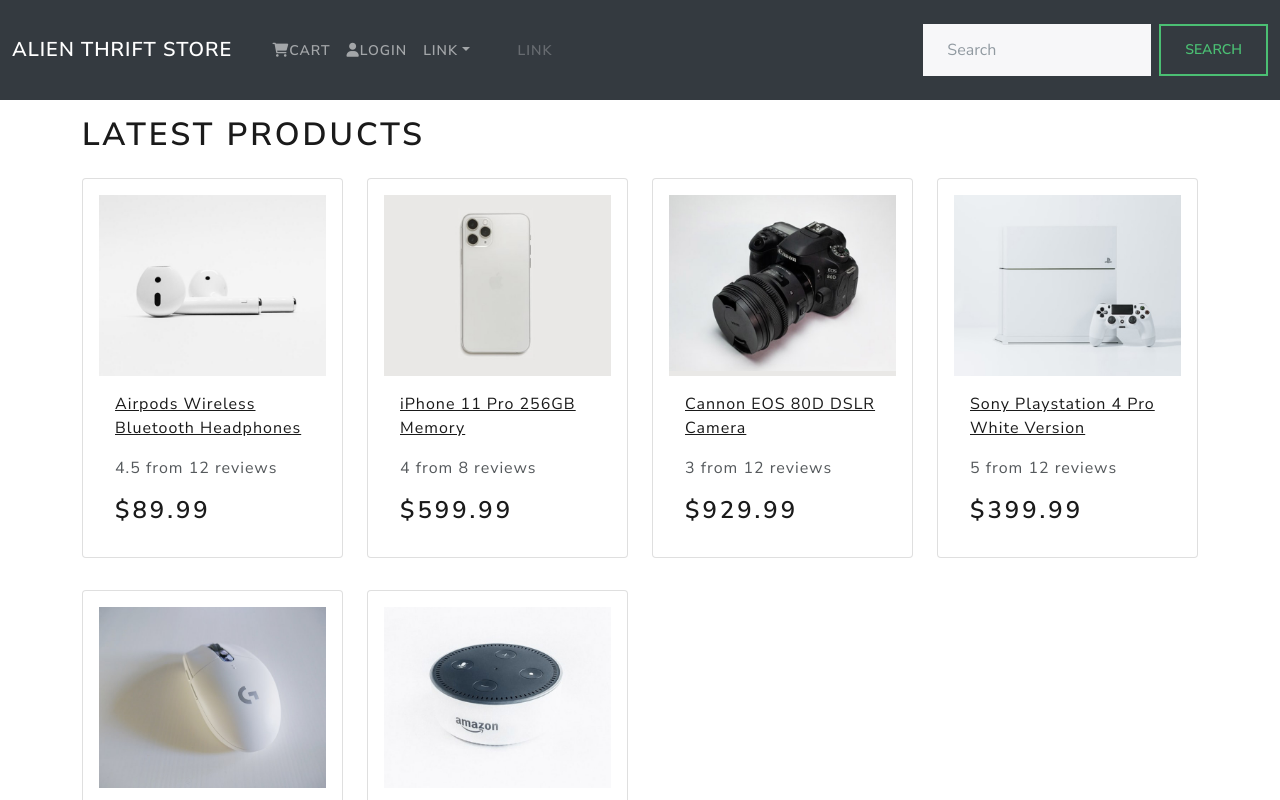
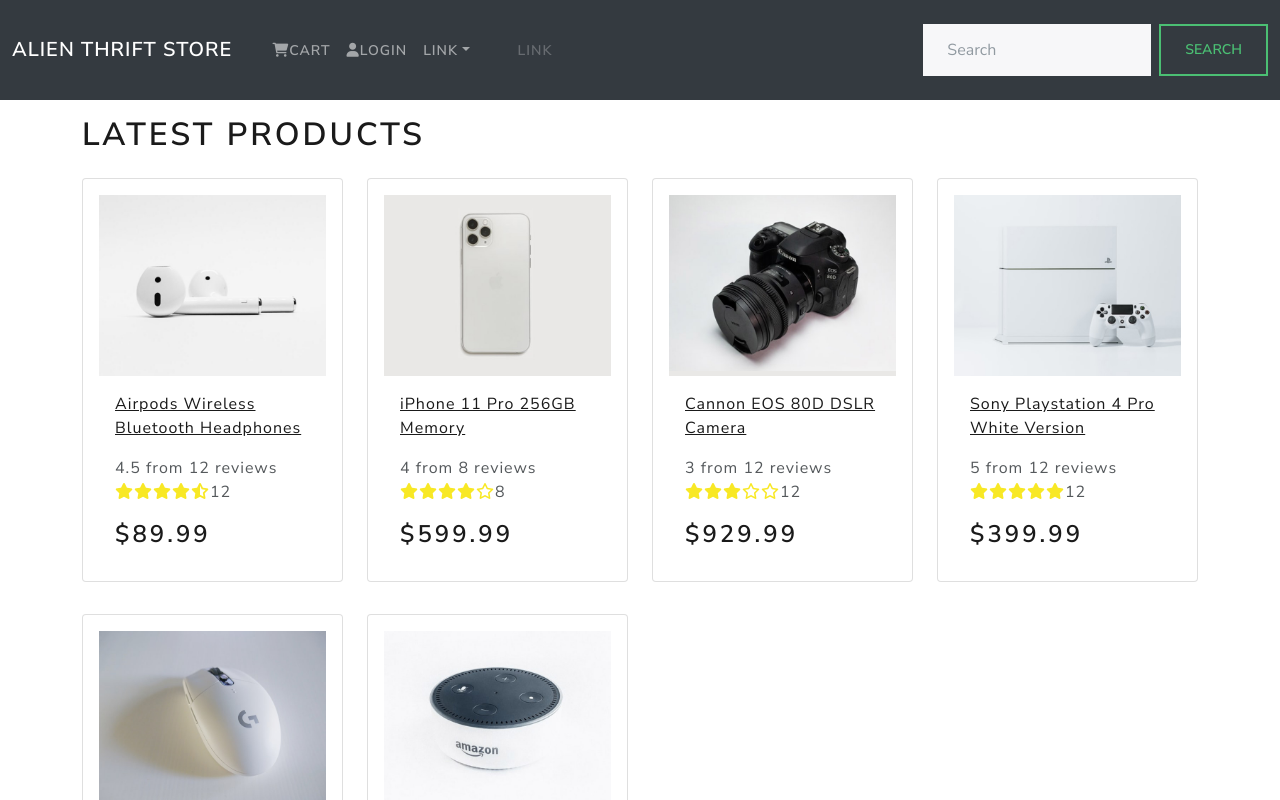
Before and after one commit to btparker70/Alien-Thrift-Store, a React (Create React App) app in the folder frontend/: page /product/1 in a window 1280 px wide. Shown: the top 800 px of the page. Built offline with nearby package versions, Linux system fonts and the light colour scheme.

Commit message:
added raitings component. fixed typos

```diff
--- a/frontend/src/components/product/Product.js
+++ b/frontend/src/components/product/Product.js
@@ -1,5 +1,6 @@
 import React from 'react'
 import { Card } from 'react-bootstrap'
+import Rating from '../rating/Rating'
 
 const Product = ({ product }) => {
   return (
@@ -18,6 +19,7 @@
         <Card.Text as="div">
           <div className="my-3">
             {product.rating} from {product.numReviews} reviews
+            <Rating value={product.rating} text={`${product.numReviews}`} color={'#f8e825'}/>
           </div>
         </Card.Text>
 
--- /dev/null
+++ b/frontend/src/components/rating/Rating.js
@@ -0,0 +1,76 @@
+import React from "react";
+
+const Rating = ({ value, text, color }) => {
+  return (
+    <div className="rating">
+      <span>
+        <i
+          style={{ color }}
+          className={
+            value >= 1
+              ? "fas fa-star"
+              : value >= 0.5
+              ? "fas fa-star-half-alt"
+              : "far fa-star"
+          }
+        ></i>
+      </span>
+
+      <span>
+        <i
+          style={{ color }}
+          className={
+            value >= 2
+              ? "fas fa-star"
+              : value >= 1.5
+              ? "fas fa-star-half-alt"
+              : "far fa-star"
+          }
+        ></i>
+      </span>
+
+      <span>
+        <i
+          style={{ color }}
+          className={
+            value >= 3
+              ? "fas fa-star"
+              : value >= 2.5
+              ? "fas fa-star-half-alt"
+              : "far fa-star"
+          }
+        ></i>
+      </span>
+
+      <span>
+        <i
+          style={{ color }}
+          className={
+            value >= 4
+              ? "fas fa-star"
+              : value >= 3.5
+              ? "fas fa-star-half-alt"
+              : "far fa-star"
+          }
+        ></i>
+      </span>
+
+      <span>
+        <i
+          style={{ color }}
+          className={
+            value >= 5
+              ? "fas fa-star"
+              : value >= 4.5
+              ? "fas fa-star-half-alt"
+              : "far fa-star"
+          }
+        ></i>
+      </span>
+
+      <span>{text && text}</span>
+    </div>
+  );
+};
+
+export default Rating;
--- /dev/null
+++ b/frontend/src/components/rating/raiting.css
@@ -0,0 +1,3 @@
+.raiting span{
+  margin: 0.1rem;
+}
```
